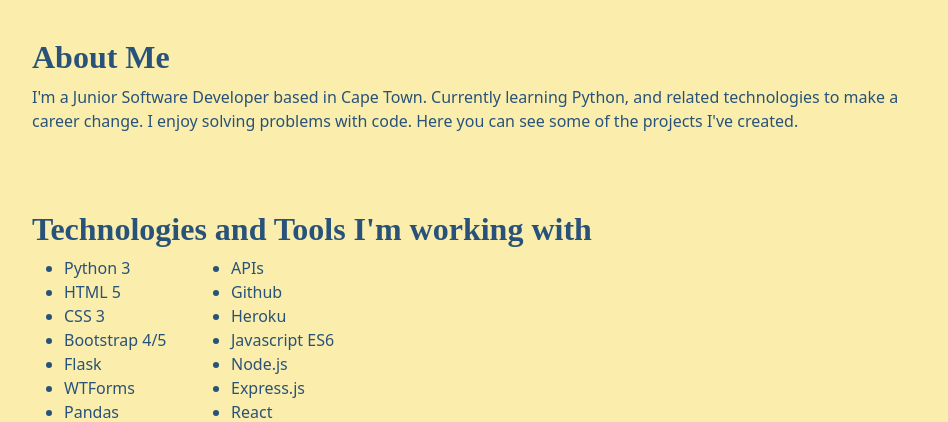
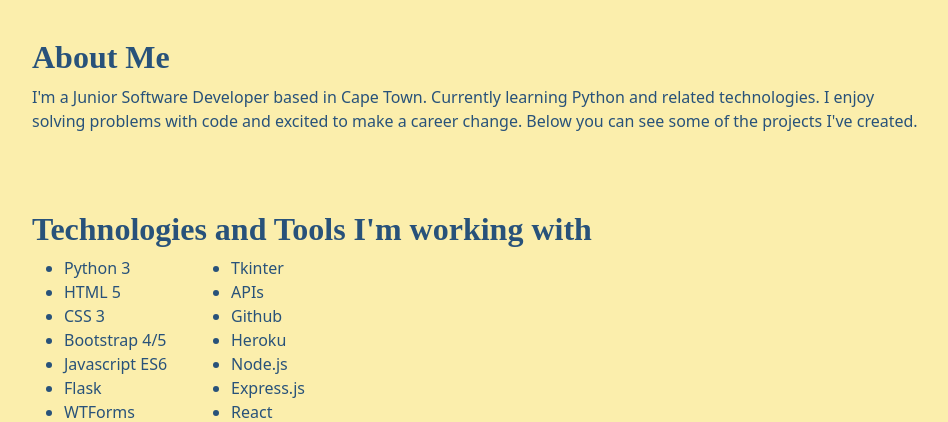
Before and after one commit to jackieallam/day82_portfolio_website, a Flask app: page / in a window 1280 px wide. Shown: the part 56-478 px from the top of the page, without its empty margins (160-1108 px from the left). Run offline with Flask 2, Linux system fonts and the light colour scheme; some libraries are stand-ins or nearby versions; some web fonts are replaced.

Commit message:
Change wording

```diff
--- a/static/styles.css
+++ b/static/styles.css
@@ -27,13 +27,3 @@
     background-color: #28527a;
     color: #fbeeac;
 }
-
-a#projects, a#contact, a#home {
-    display: block;
-    position: relative;
-    top: -250px;
-    visibility: hidden;
-}
-/*
-    background-color: #8ac4d0;
-*/
--- a/templates/index.html
+++ b/templates/index.html
@@ -55,8 +55,8 @@
 
 <section id="about">
     <h2>About Me</h2>
-    I'm a Junior Software Developer based in Cape Town. Currently learning Python, and related technologies
-    to make a career change. I enjoy solving problems with code. Here you can see some of the projects I've created.
+    I'm a Junior Software Developer based in Cape Town. Currently learning Python and related technologies.
+    I enjoy solving problems with code and excited to make a career change. Below you can see some of the projects I've created.
 </section>
 
 <section id="skills">
@@ -66,6 +66,7 @@
         <li>HTML 5</li>
         <li>CSS 3</li>
         <li>Bootstrap 4/5</li>
+        <li>Javascript ES6</li>
         <li>Flask</li>
         <li>WTForms</li>
         <li>Pandas</li>
@@ -75,7 +76,6 @@
         <li>APIs</li>
         <li>Github</li>
         <li>Heroku</li>
-        <li>Javascript ES6</li>
         <li>Node.js</li>
         <li>Express.js</li>
         <li>React</li>
```
